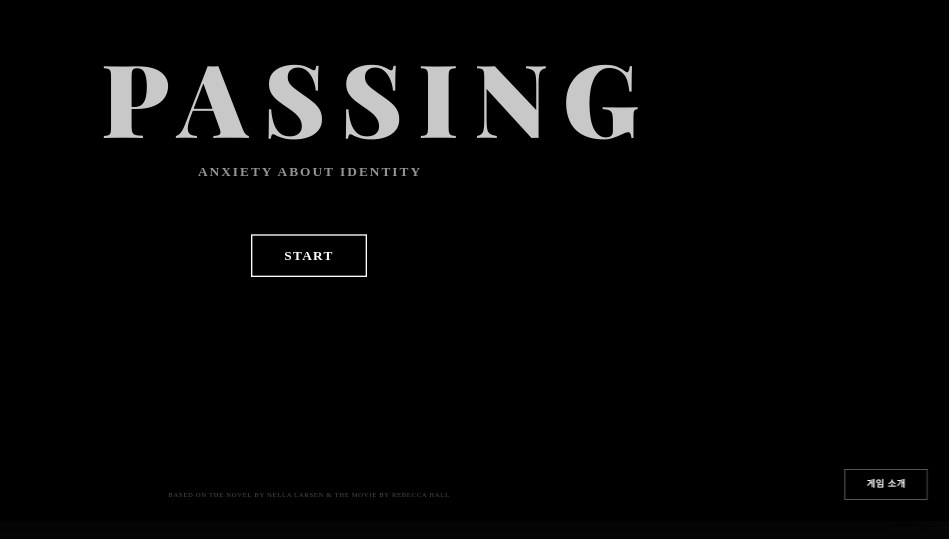
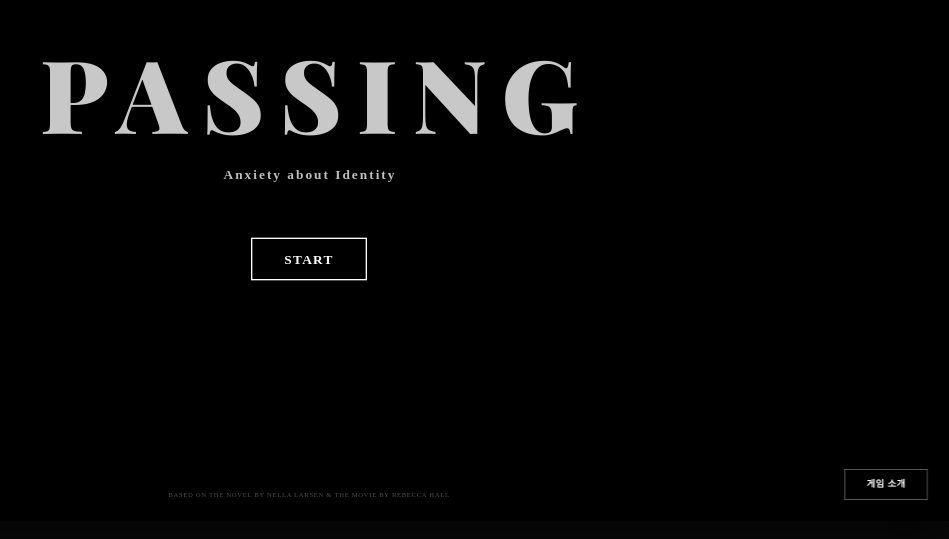
Before and after one commit to gayoon-mandu/gayoon_game, a plain HTML site: page index.html in a window 1280 px wide. Shown: the part 239-778 px from the top of the page, without its empty margins (331-1280 px from the left). Drawn offline with nearby package versions, Linux system fonts and the light colour scheme; a web font is replaced by a local one.

Commit message:
Fix centering: use padding-left offset, whitespace-nowrap, sibling containers, and fluid clamp-cqw sizing for title and subtitle

```diff
--- a/index.html
+++ b/index.html
@@ -47,6 +47,7 @@
             overflow: hidden;
             box-shadow: 0 25px 50px -12px rgba(0, 0, 0, 0.7);
             background-color: #171717;
+            container-type: inline-size;
         }
 
         .font-sans { font-family: 'Maru Buri', serif !important; }
@@ -108,18 +109,20 @@
 
         <!-- Intro Screen -->
         <div id="intro-screen" class="absolute inset-0 z-[100] flex flex-col items-center justify-center bg-black transition-opacity duration-1000">
-            <div class="text-center space-y-6 md:space-y-8 max-w-2xl px-6">
-                <h1 class="text-6xl md:text-[9.5rem] font-black tracking-[0.15em] uppercase animate-pulse-slow leading-none text-center w-full -mr-[0.15em]">
+            <div class="text-center space-y-6 md:space-y-8 w-full max-w-5xl px-6 flex flex-col items-center justify-center">
+                <h1 class="font-black tracking-[0.15em] uppercase animate-pulse-slow leading-none text-center w-full whitespace-nowrap" style="font-size: clamp(2.5rem, 8.5cqw, 9.5rem); padding-left: 0.15em;">
                     PASSING
-                    <span class="text-xs md:text-xl font-bold tracking-[0.15em] opacity-75 block mt-4 md:mt-6 -mr-[0.15em]">Anxiety about Identity</span>
                 </h1>
+                <div class="font-bold tracking-[0.15em] opacity-75 text-center w-full whitespace-nowrap mt-4 md:mt-6" style="font-size: clamp(0.75rem, 1.25cqw, 1.25rem); padding-left: 0.15em;">
+                    Anxiety about Identity
+                </div>
                 <div class="pt-8 md:pt-12 flex justify-center w-full">
                     <button onclick="startSelect()" class="group relative px-10 md:px-12 py-3 md:py-4 border-2 border-white text-lg md:text-xl uppercase tracking-widest hover:bg-white hover:text-black transition-all duration-500 overflow-hidden mx-auto">
                         <span class="relative z-10 font-black">Start</span>
                     </button>
                 </div>
             </div>
-            <div class="absolute bottom-8 text-[10px] opacity-30 uppercase tracking-widest font-sans px-4 text-center">
+            <div class="absolute bottom-8 left-0 right-0 text-[10px] opacity-30 uppercase tracking-widest font-sans px-4 text-center">
                 Based on the novel by Nella Larsen & the movie by Rebecca Hall
             </div>
 
```
